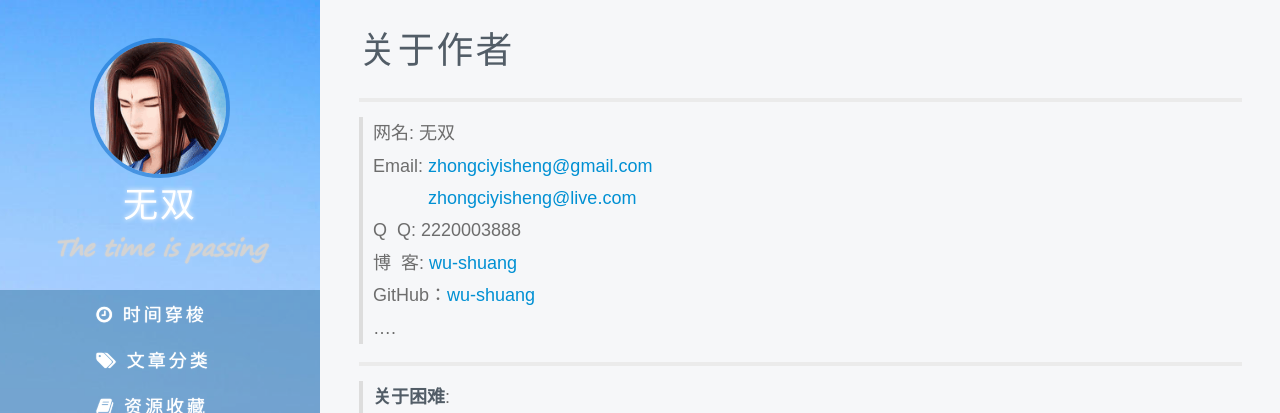
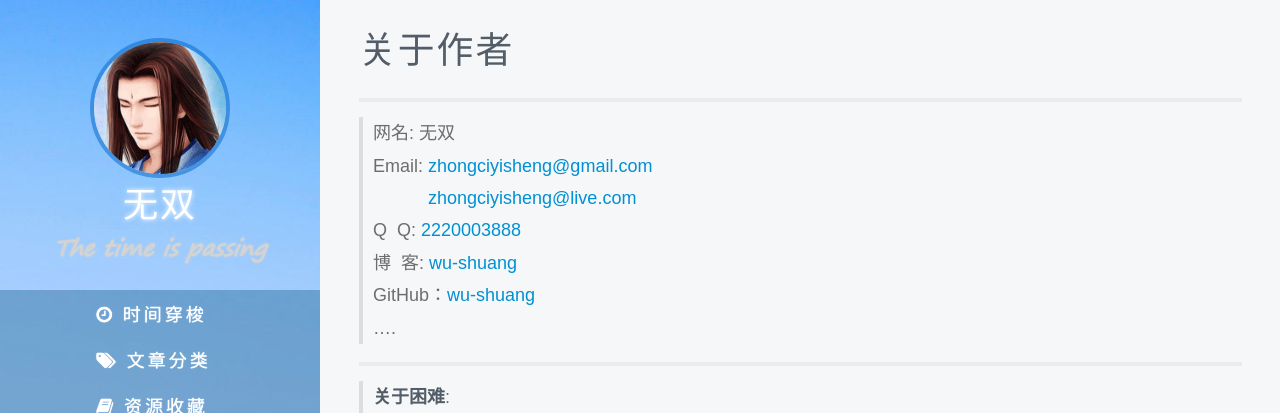
Before and after one commit to wu-shuang/wu-shuang.github.io, a Jekyll site: the page built from page/about.md, in a window 1280 px wide and 900 px high. Shown: the top 413 px of the window. Built offline with Jekyll 4.4.1, drawn with Linux system fonts in a browser that asks for light colours; some web fonts are replaced; comment, search, counter and statistics services are not loaded; part of the change alters nothing that is shown.

Commit message:
no message

```diff
--- a/page/about.md
+++ b/page/about.md
@@ -32,7 +32,7 @@ blockquote p {
 > 网名: 无双
 > Email: <a href="mailto:zhongciyisheng@gmail.com">zhongciyisheng@gmail.com</a><br />
 &nbsp;&nbsp;&nbsp;&nbsp;&nbsp;&nbsp;&nbsp;&nbsp;&nbsp;&nbsp;&nbsp;<a href="mailto:zhongciyisheng@live.com">zhongciyisheng@live.com</a>
-> Q&nbsp;&nbsp;Q: 2220003888 <br />
+> Q&nbsp;&nbsp;Q: <a href="javascript:;">2220003888</a> <br />
 > 博&nbsp;&nbsp;客: <a href="http://wu-shuang.github.io/">wu-shuang</a>
 > GitHub：[wu-shuang](https://github.com/wu-shuang)
 > ....
```
